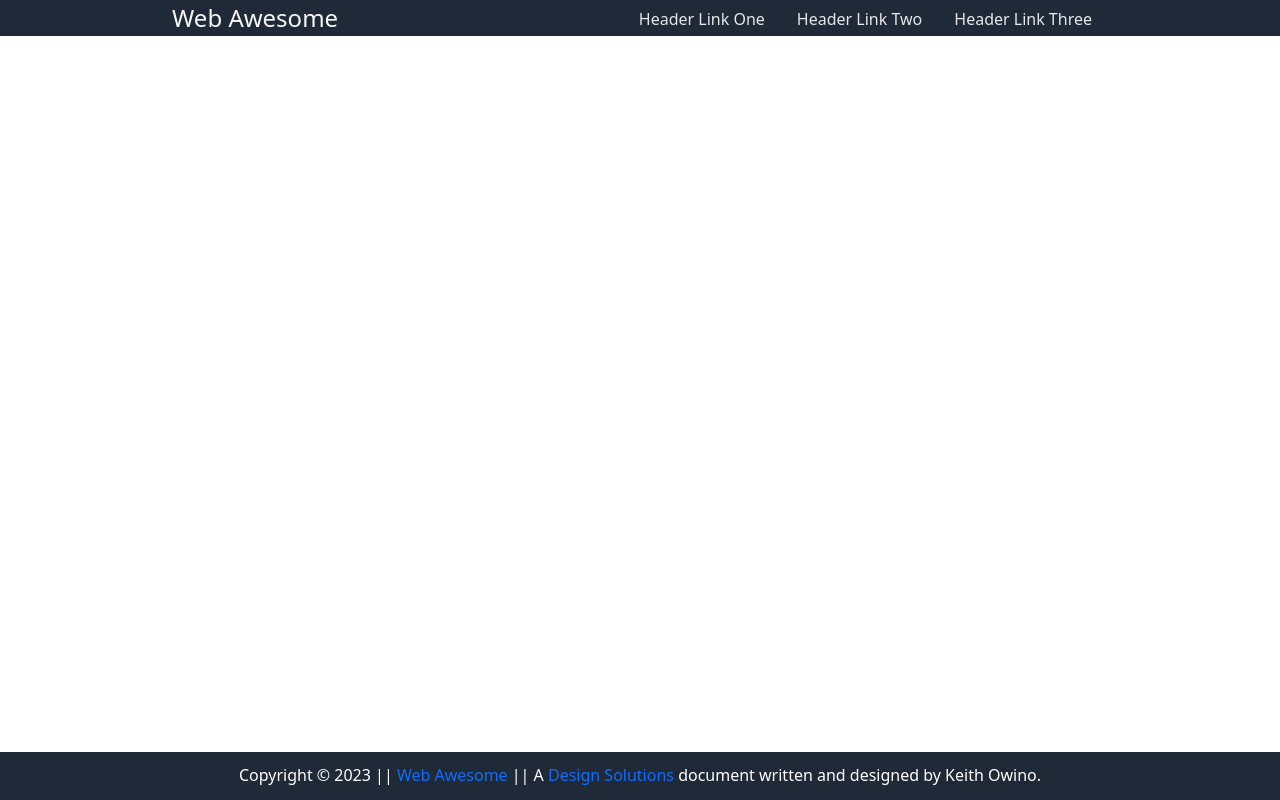
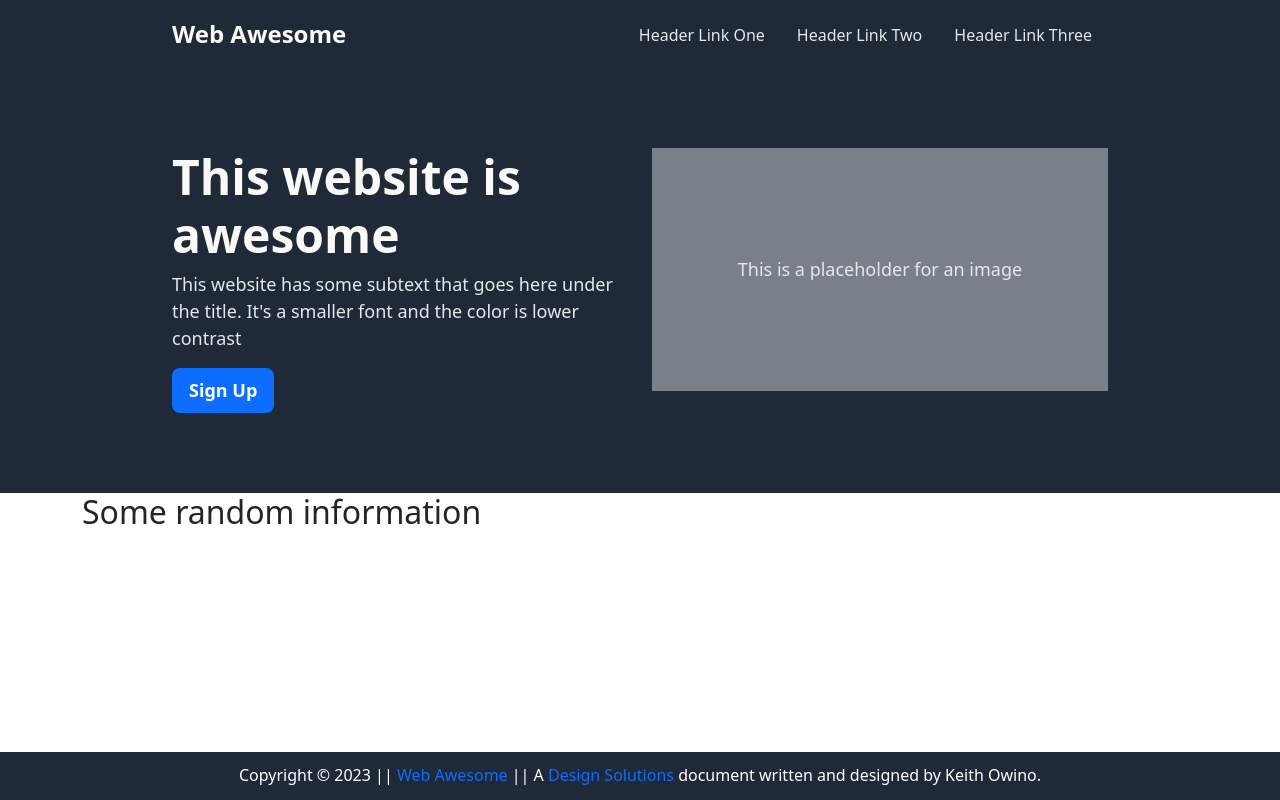
Before and after one commit to keithowino/the-odin-project-course, a plain HTML site: page projects/web-awesome/index.html in a window 1280 px wide. Drawn offline with nearby package versions, Linux system fonts and the light colour scheme.

Commit message:
Complete header styling and begin that of main

```diff
--- a/projects/web-awesome/index.html
+++ b/projects/web-awesome/index.html
@@ -22,7 +22,7 @@
     <div id="clickToGoBackToTop"></div>
     <header>
         <div class="container-fluid">
-            <div class="row">
+            <div class="row header-row-one">
                 <div class="col"></div>
                 <div class="col-sm-12 col-md-9">
                     <nav class="nav-items">
@@ -44,9 +44,34 @@
                 </div>
                 <div class="col"></div>
             </div>
+            <div class="row header-row-two">
+                <div class="col"></div>
+                <div class="col-sm-12 col-md-9">
+                    <div class="row sub-header-row-two">
+                        <div class="col-sm-12 col-md-6">
+                            <h1 class="hero-main">This website is awesome</h1>
+                            <p class="hero-text">This website has some subtext that goes here under the title. It's a smaller font and the color is lower contrast</p>
+                            <button class="btn btn-lg bg-primary hero-sign-up-btn">sign up</button>
+                        </div>
+                        <div class="col-sm-12 col-md-6">
+                            <p class="hero-img-placeholder">This is a placeholder for an image</p>
+                        </div>
+                    </div>
+                </div>
+                <div class="col"></div>
+            </div>
         </div>
     </header>
     <main>
+        <div class="container-fluid">
+            <div class="container">
+                <div class="row">
+                    <div class="col-sm-12">
+                        <h2>Some random information</h2>
+                    </div>
+                </div>
+            </div>
+        </div>
     </main>
     <footer>
         <div class="container-fluid">
--- a/projects/web-awesome/styles/SASS/_variables.sass
+++ b/projects/web-awesome/styles/SASS/_variables.sass
@@ -4,3 +4,4 @@ $brandLight:               #e5e7eb
 $brandPrimaryLight:        #f9faf8
 
 $brandDefaultWhite:        #fff
+$brandDefaultWhiteFade:    #ffffff68
--- a/projects/web-awesome/styles/SASS/layouts/_header.sass
+++ b/projects/web-awesome/styles/SASS/layouts/_header.sass
@@ -3,3 +3,28 @@
 
 header
     background-color: $brandDark
+
+.hero-main
+    font-size: 48px
+    color: $brandPrimaryLight
+    font-weight: 700
+
+.hero-text
+    font-size: 18px
+    color: $brandLight
+
+.hero-img-placeholder
+    font-size: 18px
+    color: $brandLight
+    background-color: $brandDefaultWhiteFade
+    text-align: center
+    padding: 6em 0
+
+.header-row-one
+    padding: 1em 0
+
+.header-row-two
+    margin-top: 5em
+
+.sub-header-row-two
+    margin-bottom: 5em
--- a/projects/web-awesome/styles/SASS/layouts/_navbar.sass
+++ b/projects/web-awesome/styles/SASS/layouts/_navbar.sass
@@ -12,6 +12,7 @@
     text-transform: capitalize
     font-size: 24px
     color: $brandPrimaryLight
+    font-weight: 700
 
 .nav-links
     display: flex
--- /dev/null
+++ b/projects/web-awesome/styles/SASS/modules/_buttons.sass
@@ -0,0 +1,6 @@
+
+.hero-sign-up-btn
+    color: $brandDefaultWhite
+    text-transform: capitalize
+    font-size: 18px
+    font-weight: 700
--- a/projects/web-awesome/styles/SASS/modules/_modules-dir.sass
+++ b/projects/web-awesome/styles/SASS/modules/_modules-dir.sass
@@ -1,2 +1,3 @@
 
 @import "modules"
+@import "buttons"
```
Also changed, not shown: projects/web-awesome/styles/CSS/main-sass-compiler.css, 1 other file.
